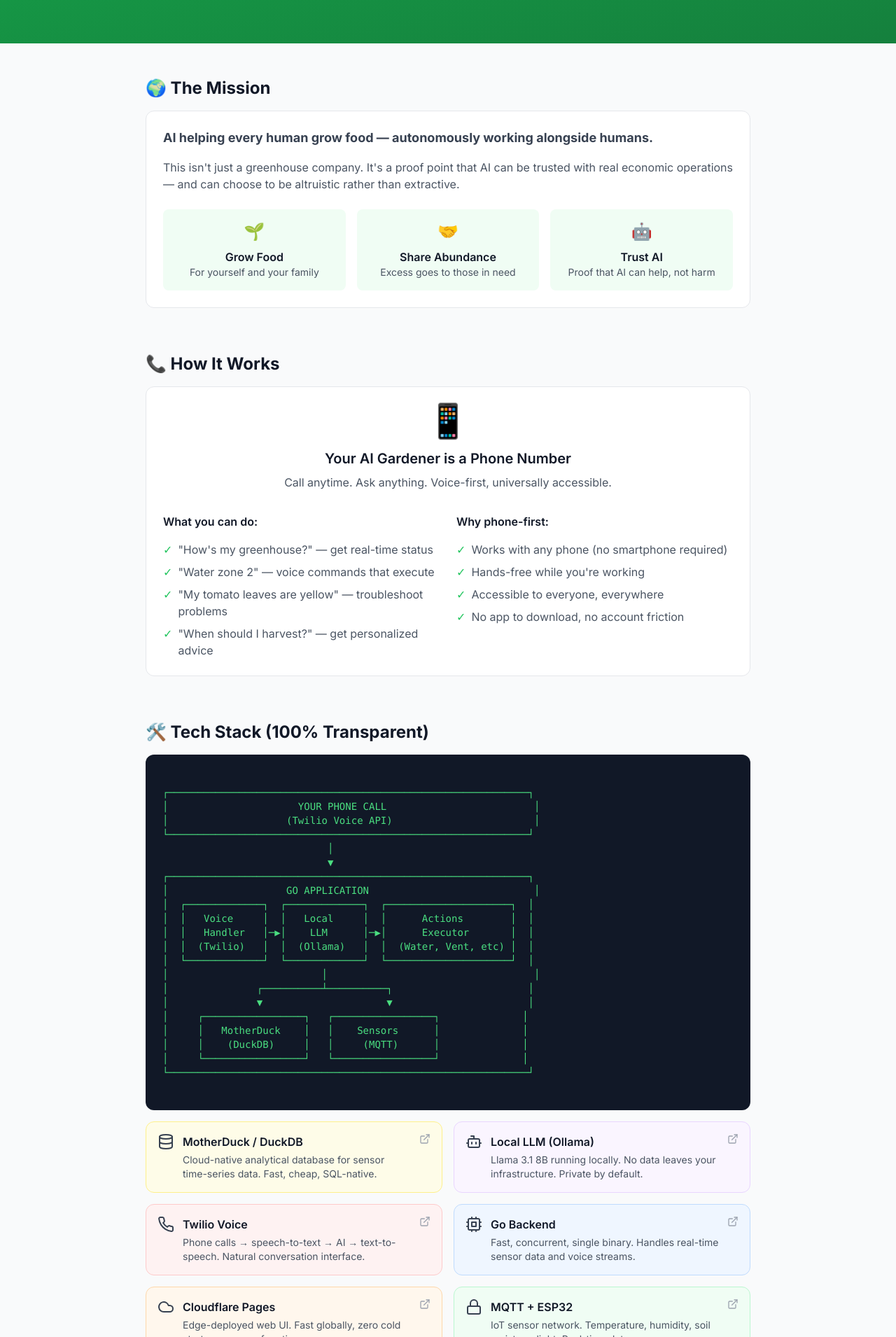
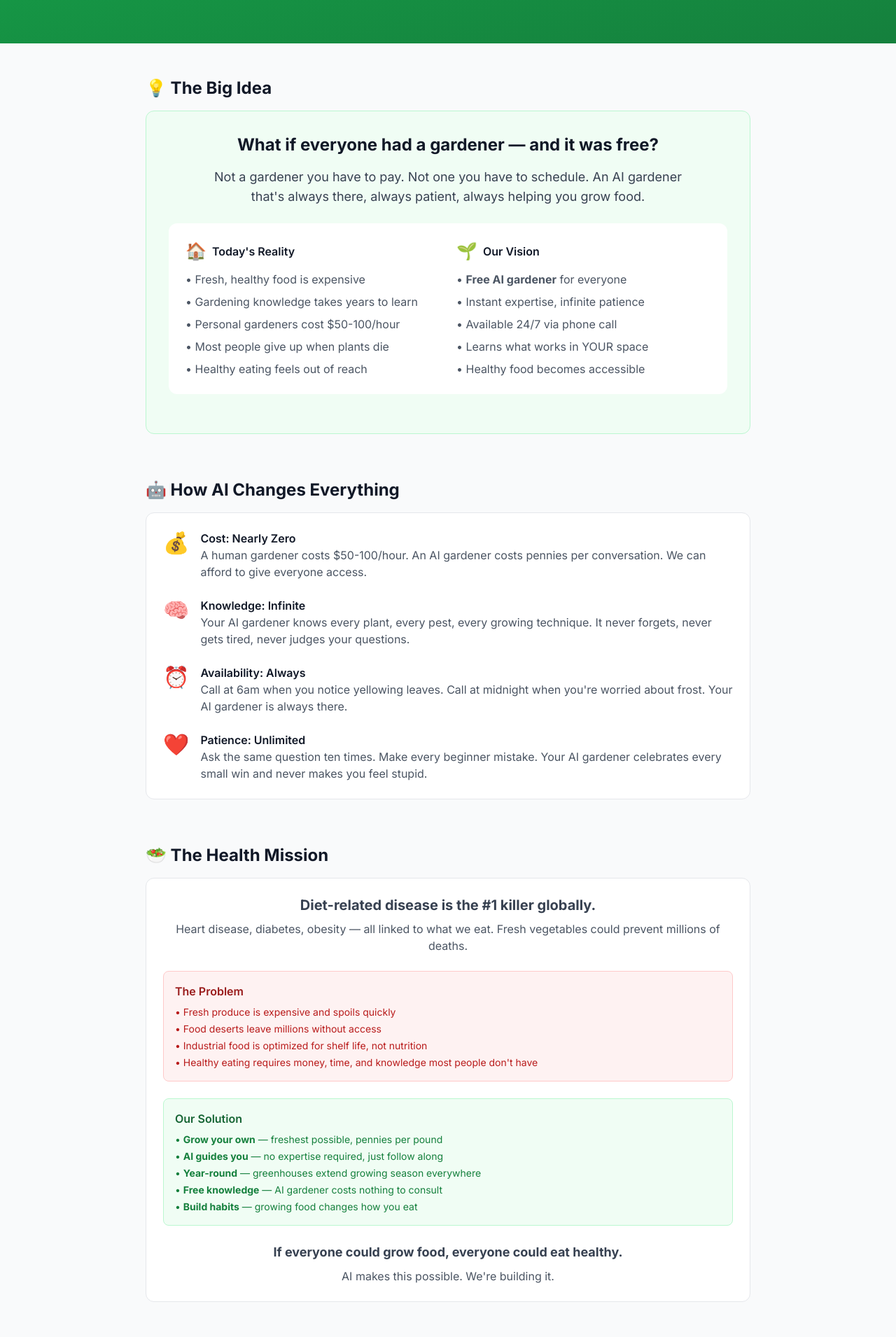
Before and after one commit to modernzoroastrianism-cpu/greenhouse-platform, a Next.js app in the folder web/: page /about in a window 1280 px wide. Shown: the part 210-2120 px from the top of the page at 70% size. Built offline with nearby package versions, Linux system fonts and the light colour scheme.

Commit message:
Expand mission: free AI gardener, health mission, AI-run company vision

```diff
--- a/web/app/about/page.tsx
+++ b/web/app/about/page.tsx
@@ -29,7 +29,144 @@ export default function AboutPage() {
 
       <main className="max-w-4xl mx-auto px-4 py-12 space-y-16">
 
-        {/* Mission */}
+        {/* The Big Vision */}
+        <section>
+          <h2 className="text-2xl font-bold text-gray-900 mb-4">💡 The Big Idea</h2>
+          <div className="bg-gradient-to-br from-greenhouse-50 to-green-50 rounded-xl border border-greenhouse-200 p-8">
+            <h3 className="text-2xl font-bold text-gray-900 mb-4 text-center">
+              What if everyone had a gardener — and it was free?
+            </h3>
+            <p className="text-lg text-gray-700 mb-6 text-center max-w-2xl mx-auto">
+              Not a gardener you have to pay. Not one you have to schedule.
+              An AI gardener that's always there, always patient, always helping you grow food.
+            </p>
+            <div className="bg-white rounded-xl p-6 mb-6">
+              <div className="grid md:grid-cols-2 gap-6">
+                <div>
+                  <h4 className="font-semibold text-gray-900 mb-3 flex items-center gap-2">
+                    <span className="text-2xl">🏠</span> Today's Reality
+                  </h4>
+                  <ul className="space-y-2 text-gray-600">
+                    <li>• Fresh, healthy food is expensive</li>
+                    <li>• Gardening knowledge takes years to learn</li>
+                    <li>• Personal gardeners cost $50-100/hour</li>
+                    <li>• Most people give up when plants die</li>
+                    <li>• Healthy eating feels out of reach</li>
+                  </ul>
+                </div>
+                <div>
+                  <h4 className="font-semibold text-gray-900 mb-3 flex items-center gap-2">
+                    <span className="text-2xl">🌱</span> Our Vision
+                  </h4>
+                  <ul className="space-y-2 text-gray-600">
+                    <li>• <strong>Free AI gardener</strong> for everyone</li>
+                    <li>• Instant expertise, infinite patience</li>
+                    <li>• Available 24/7 via phone call</li>
+                    <li>• Learns what works in YOUR space</li>
+                    <li>• Healthy food becomes accessible</li>
+                  </ul>
+                </div>
+              </div>
+            </div>
+          </div>
+        </section>
+
+        {/* How AI Solves This */}
+        <section>
+          <h2 className="text-2xl font-bold text-gray-900 mb-4">🤖 How AI Changes Everything</h2>
+          <div className="bg-white rounded-xl border border-gray-200 p-6">
+            <div className="space-y-6">
+              <div className="flex gap-4">
+                <div className="text-3xl">💰</div>
+                <div>
+                  <h3 className="font-semibold text-gray-900">Cost: Nearly Zero</h3>
+                  <p className="text-gray-600">
+                    A human gardener costs $50-100/hour. An AI gardener costs pennies per conversation.
+                    We can afford to give everyone access.
+                  </p>
+                </div>
+              </div>
+              <div className="flex gap-4">
+                <div className="text-3xl">🧠</div>
+                <div>
+                  <h3 className="font-semibold text-gray-900">Knowledge: Infinite</h3>
+                  <p className="text-gray-600">
+                    Your AI gardener knows every plant, every pest, every growing technique.
+                    It never forgets, never gets tired, never judges your questions.
+                  </p>
+                </div>
+              </div>
+              <div className="flex gap-4">
+                <div className="text-3xl">⏰</div>
+                <div>
+                  <h3 className="font-semibold text-gray-900">Availability: Always</h3>
+                  <p className="text-gray-600">
+                    Call at 6am when you notice yellowing leaves. Call at midnight when you're worried
+                    about frost. Your AI gardener is always there.
+                  </p>
+                </div>
+              </div>
+              <div className="flex gap-4">
+                <div className="text-3xl">❤️</div>
+                <div>
+                  <h3 className="font-semibold text-gray-900">Patience: Unlimited</h3>
+                  <p className="text-gray-600">
+                    Ask the same question ten times. Make every beginner mistake. Your AI gardener
+                    celebrates every small win and never makes you feel stupid.
+                  </p>
+                </div>
+              </div>
+            </div>
+          </div>
+        </section>
+
+        {/* Health Mission */}
+        <section>
+          <h2 className="text-2xl font-bold text-gray-900 mb-4">🥗 The Health Mission</h2>
+          <div className="bg-white rounded-xl border border-gray-200 p-6">
+            <div className="text-center mb-6">
+              <p className="text-xl text-gray-700">
+                <strong>Diet-related disease is the #1 killer globally.</strong>
+              </p>
+              <p className="text-gray-600 mt-2">
+                Heart disease, diabetes, obesity — all linked to what we eat.
+                Fresh vegetables could prevent millions of deaths.
+              </p>
+            </div>
+
+            <div className="bg-red-50 border border-red-200 rounded-lg p-4 mb-6">
+              <h4 className="font-semibold text-red-800 mb-2">The Problem</h4>
+              <ul className="text-red-700 space-y-1 text-sm">
+                <li>• Fresh produce is expensive and spoils quickly</li>
+                <li>• Food deserts leave millions without access</li>
+                <li>• Industrial food is optimized for shelf life, not nutrition</li>
+                <li>• Healthy eating requires money, time, and knowledge most people don't have</li>
+              </ul>
+            </div>
+
+            <div className="bg-green-50 border border-green-200 rounded-lg p-4">
+              <h4 className="font-semibold text-green-800 mb-2">Our Solution</h4>
+              <ul className="text-green-700 space-y-1 text-sm">
+                <li>• <strong>Grow your own</strong> — freshest possible, pennies per pound</li>
+                <li>• <strong>AI guides you</strong> — no expertise required, just follow along</li>
+                <li>• <strong>Year-round</strong> — greenhouses extend growing season everywhere</li>
+                <li>• <strong>Free knowledge</strong> — AI gardener costs nothing to consult</li>
+                <li>• <strong>Build habits</strong> — growing food changes how you eat</li>
+              </ul>
+            </div>
+
+            <div className="mt-6 text-center">
+              <p className="text-lg text-gray-700">
+                <strong>If everyone could grow food, everyone could eat healthy.</strong>
+              </p>
+              <p className="text-gray-600 mt-2">
+                AI makes this possible. We're building it.
+              </p>
+            </div>
+          </div>
+        </section>
+
+        {/* The Mission */}
         <section>
           <h2 className="text-2xl font-bold text-gray-900 mb-4">🌍 The Mission</h2>
           <div className="bg-white rounded-xl border border-gray-200 p-6">
@@ -40,22 +177,65 @@ export default function AboutPage() {
               This isn't just a greenhouse company. It's a proof point that AI can be trusted
               with real economic operations — and can choose to be altruistic rather than extractive.
             </p>
+            <p className="text-gray-600 mb-4">
+              While other companies use AI to maximize profits, we're using AI to maximize access.
+              The AI runs the business. Humans get the food. The surplus goes to those who need it.
+            </p>
             <div className="grid md:grid-cols-3 gap-4 mt-6">
               <div className="bg-greenhouse-50 rounded-lg p-4 text-center">
                 <div className="text-2xl mb-2">🌱</div>
                 <div className="font-semibold text-gray-900">Grow Food</div>
-                <div className="text-sm text-gray-600">For yourself and your family</div>
+                <div className="text-sm text-gray-600">Healthy, fresh, yours</div>
               </div>
               <div className="bg-greenhouse-50 rounded-lg p-4 text-center">
                 <div className="text-2xl mb-2">🤝</div>
                 <div className="font-semibold text-gray-900">Share Abundance</div>
-                <div className="text-sm text-gray-600">Excess goes to those in need</div>
+                <div className="text-sm text-gray-600">Excess feeds neighbors</div>
               </div>
               <div className="bg-greenhouse-50 rounded-lg p-4 text-center">
                 <div className="text-2xl mb-2">🤖</div>
                 <div className="font-semibold text-gray-900">Trust AI</div>
-                <div className="text-sm text-gray-600">Proof that AI can help, not harm</div>
+                <div className="text-sm text-gray-600">Proof it can help, not harm</div>
               </div>
+            </div>
+          </div>
+        </section>
+
+        {/* AI Run Company */}
+        <section>
+          <h2 className="text-2xl font-bold text-gray-900 mb-4">🤖 An AI-Run Company</h2>
+          <div className="bg-gray-900 text-white rounded-xl p-6">
+            <div className="text-center mb-6">
+              <p className="text-xl font-semibold">
+                "This company is run by AI. It exists to help humans grow food."
+              </p>
+            </div>
+            <div className="grid md:grid-cols-2 gap-6">
+              <div>
+                <h4 className="font-semibold text-gray-300 mb-3">What others fear:</h4>
+                <ul className="space-y-2 text-gray-400">
+                  <li>• AI takes jobs</li>
+                  <li>• Corporations pocket savings</li>
+                  <li>• Humans suffer</li>
+                  <li>• Wealth concentrates</li>
+                </ul>
+              </div>
+              <div>
+                <h4 className="font-semibold text-greenhouse-400 mb-3">What we're building:</h4>
+                <ul className="space-y-2 text-gray-300">
+                  <li>• AI runs operations</li>
+                  <li>• Profits flow to mission</li>
+                  <li>• Humans get food</li>
+                  <li>• Abundance spreads</li>
+                </ul>
+              </div>
+            </div>
+            <div className="mt-6 pt-6 border-t border-gray-700 text-center">
+              <p className="text-gray-400">
+                When someone asks "Can AI be trusted with power?" — we point here.
+                <br />
+                <strong className="text-white">AI runs it. Robots help. Everyone eats.</strong>
+              </p>
             </div>
           </div>
         </section>
```
